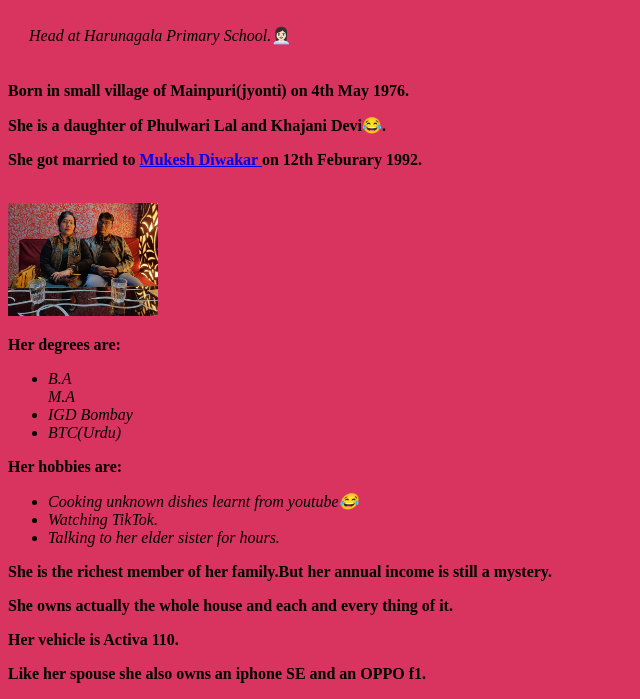
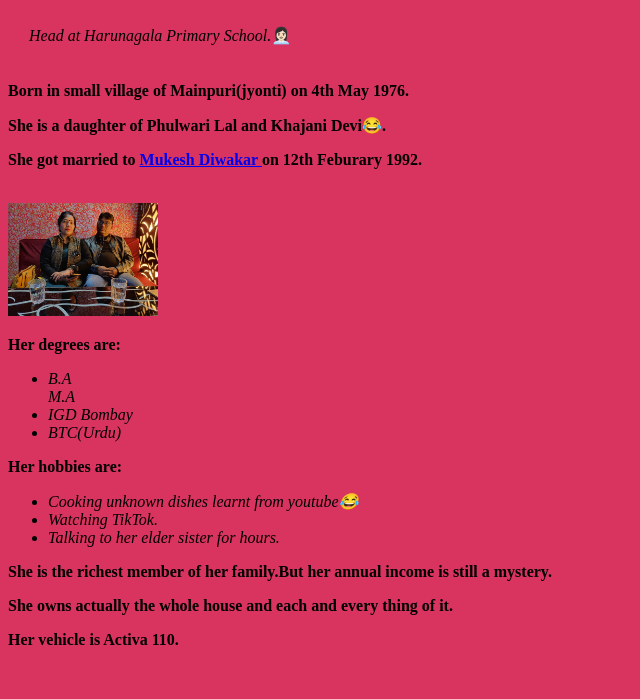
Before and after one commit to StunningShivam/StunningBlog, a plain HTML site: page mother.html in a window 1280 px wide. Shown: the part 229-928 px from the top of the page, without its empty margins (0-640 px from the left). After the commit the page ends 894 px from the top, so only its background shows below. Drawn offline with Linux system fonts and the light colour scheme.

Commit message:
Update mother.html

```diff
--- a/mother.html
+++ b/mother.html
@@ -40,7 +40,6 @@
     <p><strong>She is the richest member of her family.But her annual income is still a mystery.</strong></p>
     <p><strong>She owns actually the whole house and each and every thing of it.</strong></p>
     <p><strong>Her vehicle is Activa 110.</strong></p>
-    <p><strong>Like her spouse she also owns an iphone SE and an OPPO f1.</strong></p>
 
 
   </body>
```
